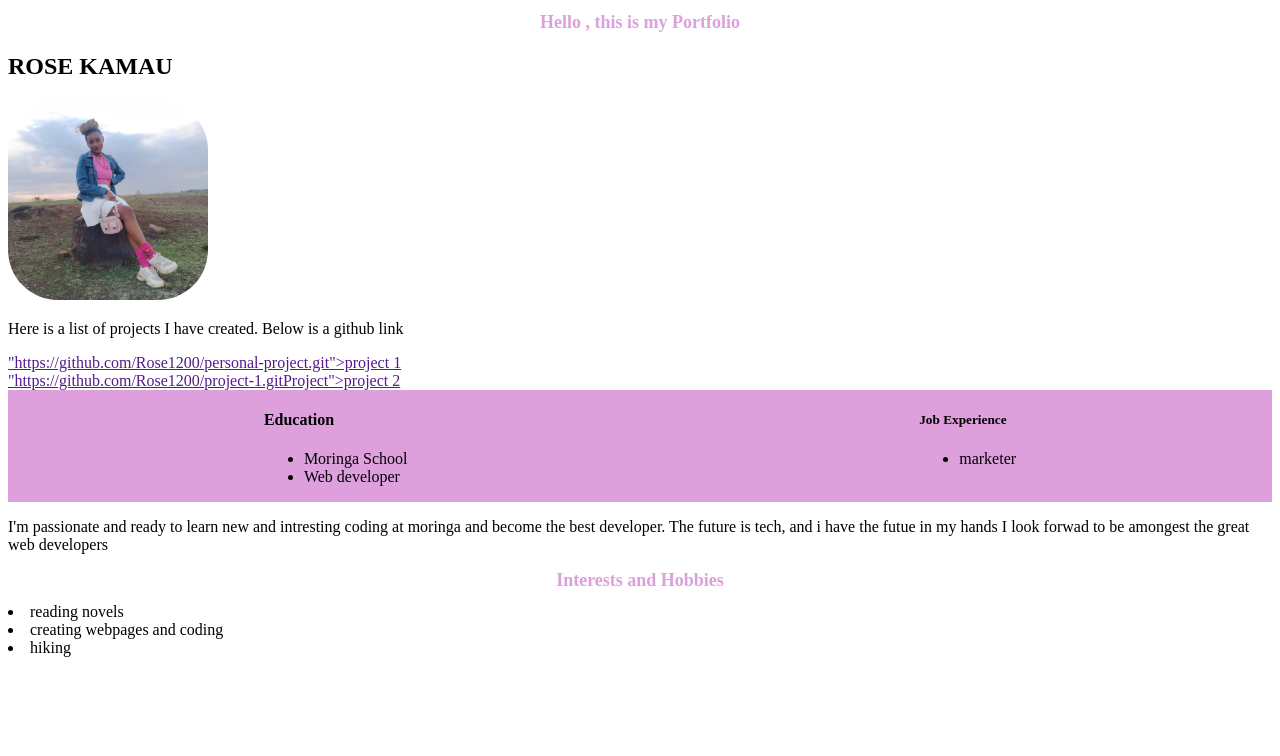
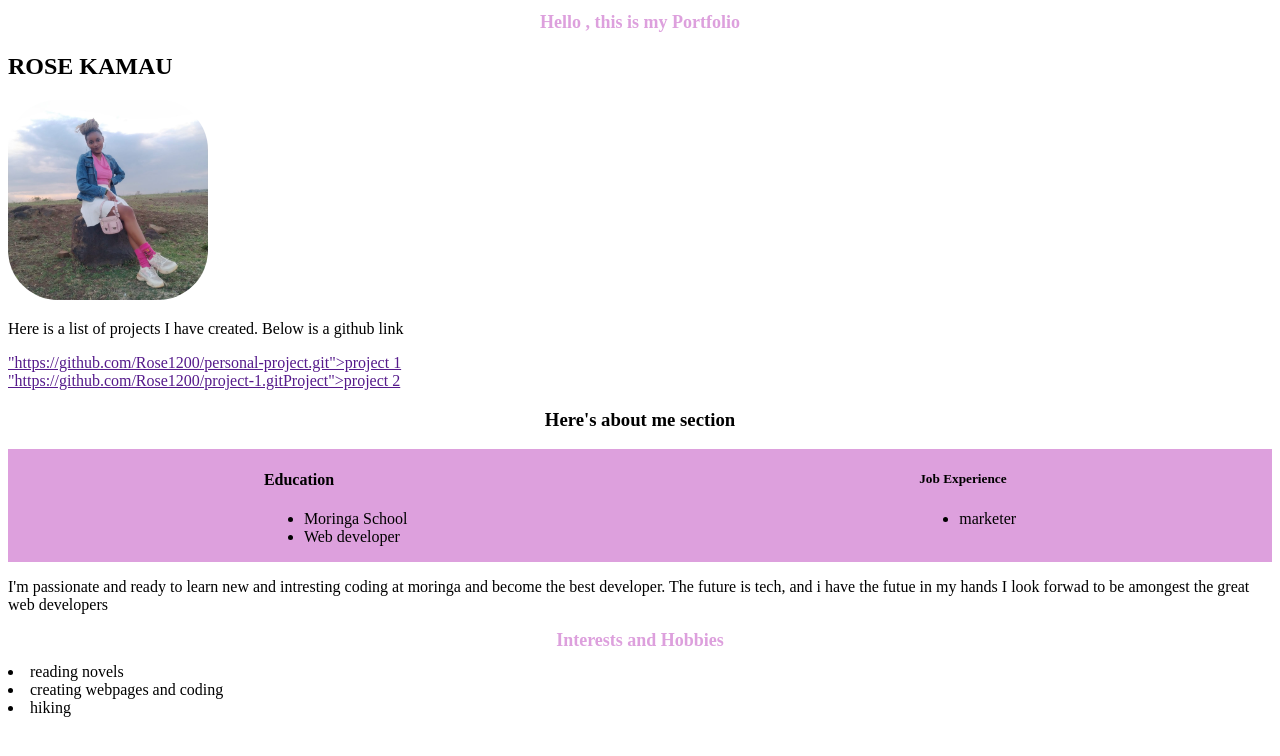
Before and after one commit to Rose1200/Landing-portfolio, a plain HTML site: page index.html in a window 1280 px wide. Drawn offline with Linux system fonts and the light colour scheme.

Commit message:
add about me

```diff
--- a/index.html
+++ b/index.html
@@ -22,7 +22,7 @@
     <a href=>"https://github.com/Rose1200/personal-project.git">project 1<a>
     <a href=>"https://github.com/Rose1200/project-1.gitProject">project 2</a>
 
-
+    <h3>Here's about me section</h3>
     <div class="about-me">
         <div class="Education"> <h4>Education</h4>
             <ul>
```
